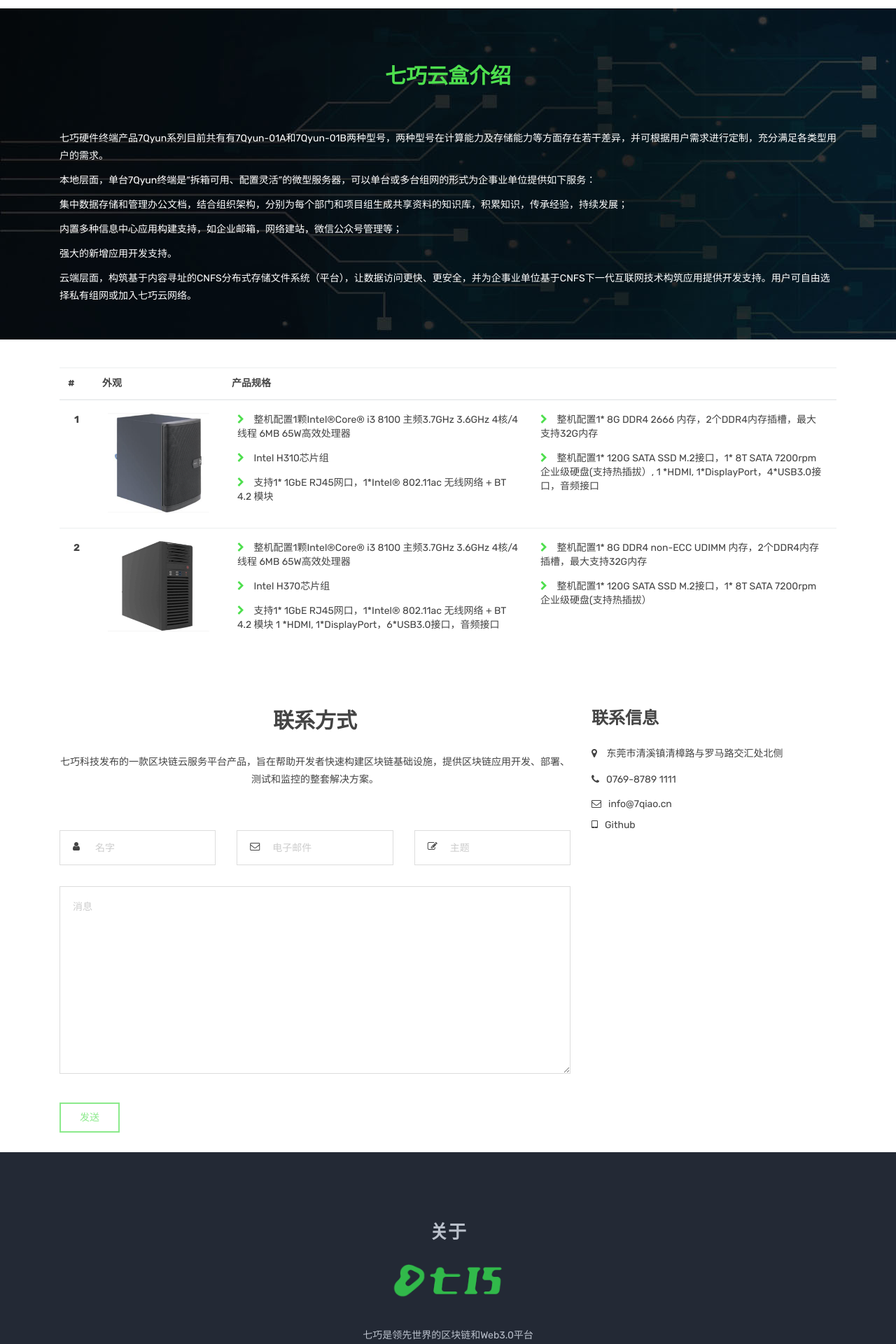
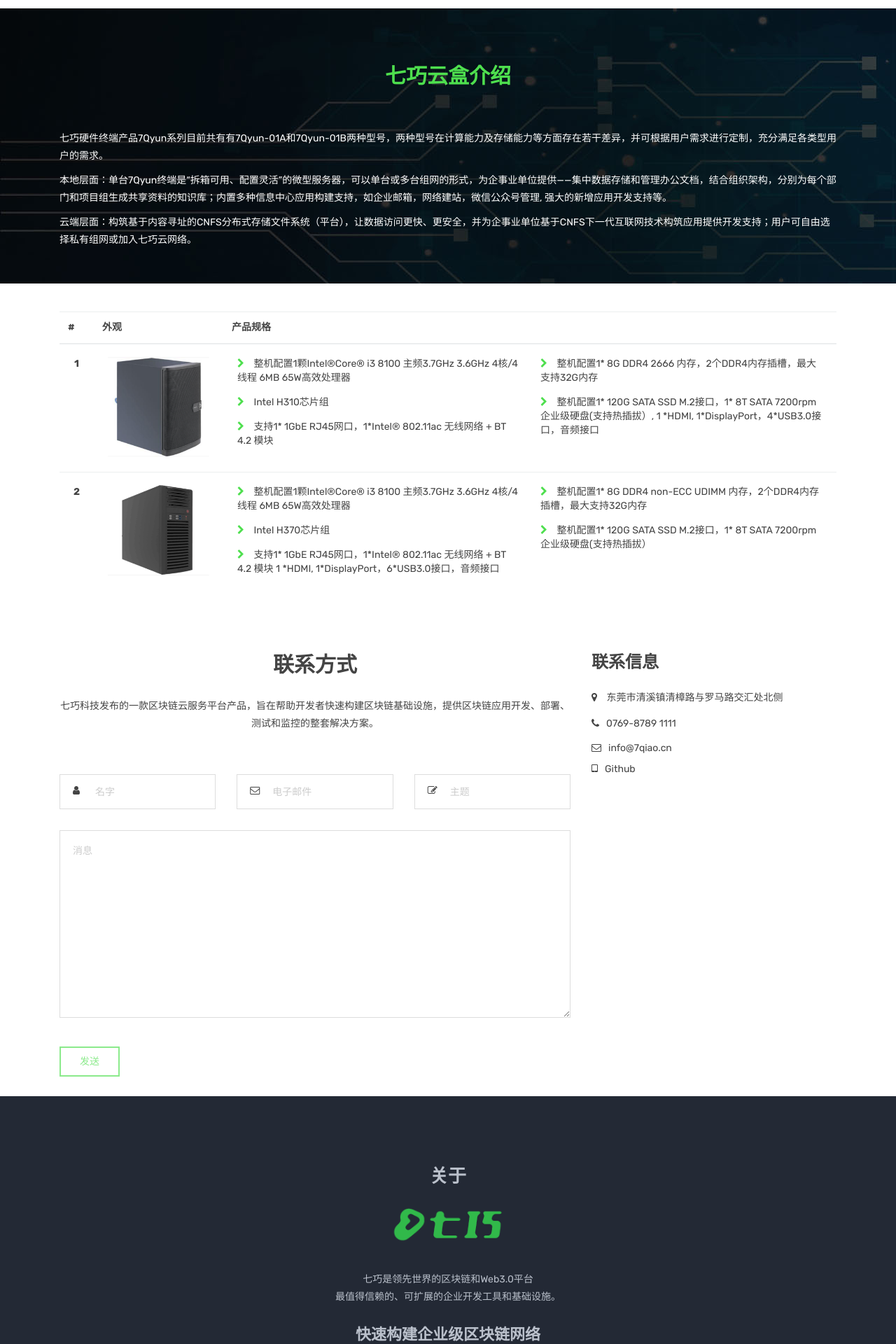
Before and after one commit to QiqiaoTechnology/QiqiaoTechnology.github.io, a Jekyll site: the page built from products.html, in a window 1280 px wide. Shown: the part 1442-3362 px from the top of the page at 70% size. Built offline with Jekyll 4.4.1, drawn with Linux system fonts in a browser that asks for light colours.

Commit message:
fix typos and links

```diff
--- a/_includes/themes/bootstrap/nav-bar.html
+++ b/_includes/themes/bootstrap/nav-bar.html
@@ -17,7 +17,7 @@
                       <a class="nav-link" href="{{ BASE_PATH }}/products.html">Products</a>
                     </li>
                     <li class="nav-item">
-                      <a class="nav-link" href="{{ BASE_PATH }}/#trynow">Services</a>
+                      <a class="nav-link" href="{{ BASE_PATH }}/#services">Services</a>
                     </li>
                     <li class="nav-item">
                       <a class="nav-link" href="{{ BASE_PATH }}/#contact">Contact</a>
--- a/products.html
+++ b/products.html
@@ -125,11 +125,8 @@ canonical: https://heliumjk.github.io
         <div class="col-xs-12 col-sm-12">
           <h2 class="heading-title text-center"><span class="text-primary">七巧云盒介绍</span><br></h2><div class="mb-60"></div>
           <p class="white">七巧硬件终端产品7Qyun系列目前共有有7Qyun-01A和7Qyun-01B两种型号，两种型号在计算能力及存储能力等方面存在若干差异，并可根据用户需求进行定制，充分满足各类型用户的需求。</p>
-          <p class="white">本地层面，单台7Qyun终端是“拆箱可用、配置灵活”的微型服务器，可以单台或多台组网的形式为企事业单位提供如下服务：</p>
-          <p class="white">集中数据存储和管理办公文档，结合组织架构，分别为每个部门和项目组生成共享资料的知识库，积累知识，传承经验，持续发展；</p>
-          <p class="white">内置多种信息中心应用构建支持，如企业邮箱，网络建站，微信公众号管理等；</p>
-          <p class="white">强大的新增应用开发支持。</p>
-          <p class="white">云端层面，构筑基于内容寻址的CNFS分布式存储文件系统（平台），让数据访问更快、更安全，并为企事业单位基于CNFS下一代互联网技术构筑应用提供开发支持。用户可自由选择私有组网或加入七巧云网络。</p><br><br>
+          <p class="white">本地层面：单台7Qyun终端是“拆箱可用、配置灵活”的微型服务器，可以单台或多台组网的形式，为企事业单位提供——集中数据存储和管理办公文档，结合组织架构，分别为每个部门和项目组生成共享资料的知识库；内置多种信息中心应用构建支持，如企业邮箱，网络建站，微信公众号管理, 强大的新增应用开发支持等。</p>
+          <p class="white">云端层面：构筑基于内容寻址的CNFS分布式存储文件系统（平台），让数据访问更快、更安全，并为企事业单位基于CNFS下一代互联网技术构筑应用提供开发支持；用户可自由选择私有组网或加入七巧云网络。</p><br><br>
         </div>
       </div>
 
```
